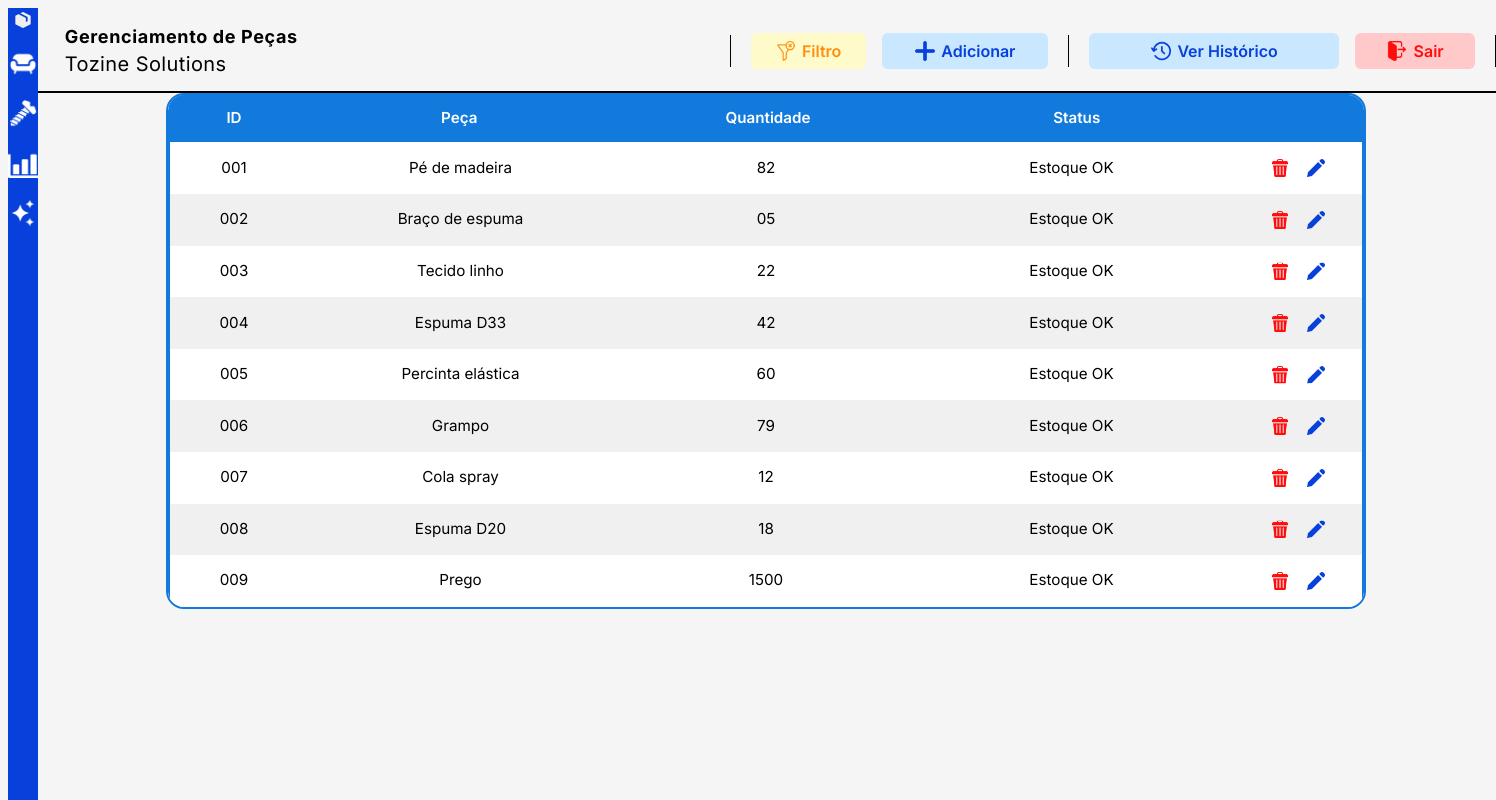
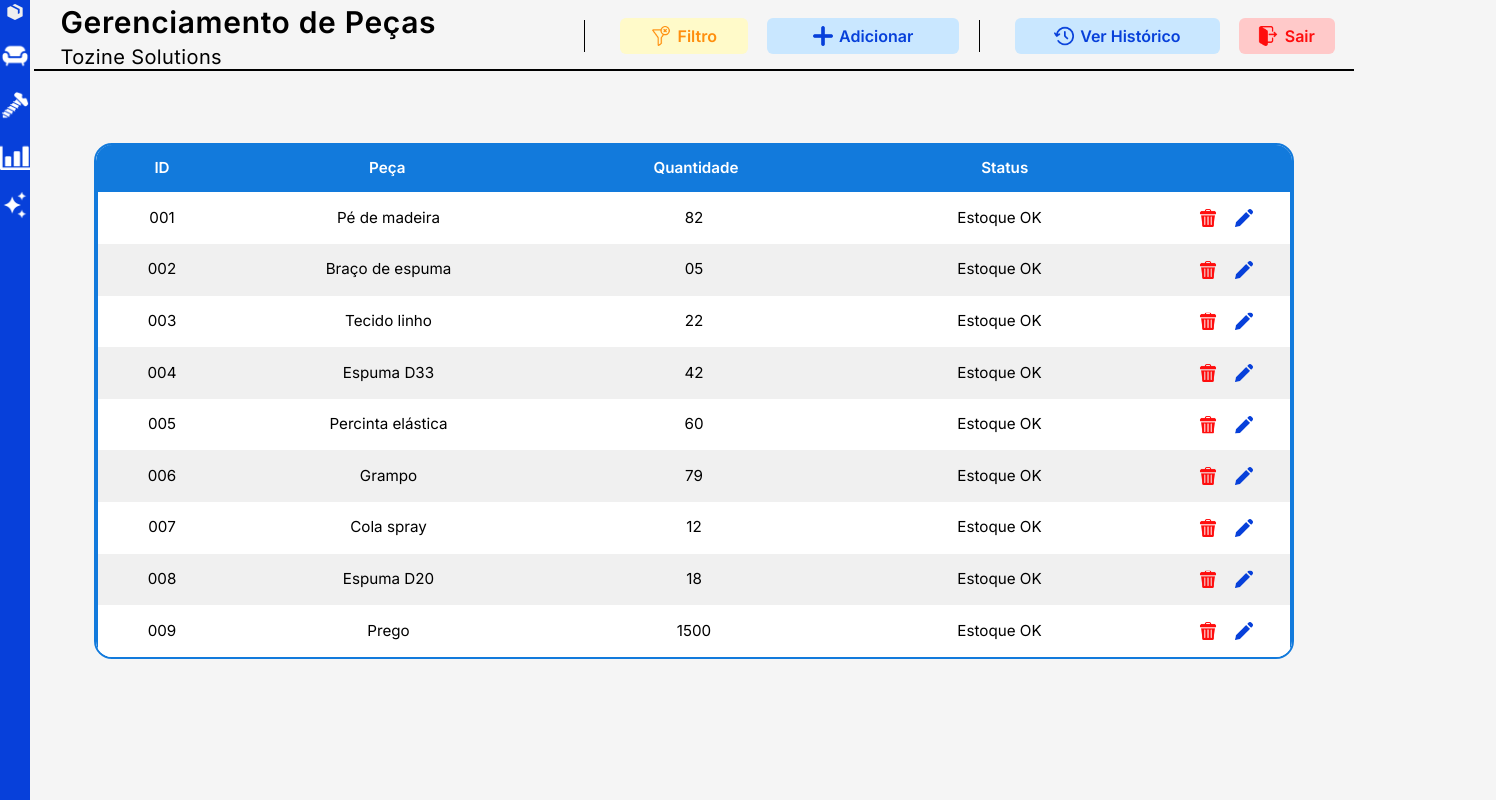
Before and after one commit to Grupo-6-Tozim-Solutions/front-end, a React (Vite) app: page / in a window 1280 px wide. Shown: the top 800 px of the page, 1496 px wide, since content can reach past the window. Built offline with nearby package versions, Linux system fonts and the light colour scheme.

Commit message:
ajustando finalmente

```diff
--- a/src/components/HeaderStorage.jsx
+++ b/src/components/HeaderStorage.jsx
@@ -25,20 +25,23 @@ const HeaderStorage = ({
   logoutWidth,
   logoutBackgroundColor,
   logoutTextColor,
+  buttonMarginLeft,
+  buttonMarginRight,
+  headerMarginBottom, // New prop for bottom margin
   onFilter,
   onAdd,
   onHistory,
   onLogout
 }) => {
   return (
-    <div className="header-container">
+    <div className="header-container" style={{ marginBottom: headerMarginBottom }}>
       <div className="header-text">
         <h1 className="header-title">{title}</h1>
         <p className="header-subtitle">{subtitle}</p>
       </div>
       <div className="header-actions">
-        <DividerPartsStorage />
-        <div className="buttons-group">
+        <DividerPartsStorage className="divider-left" />
+        <div className="buttons-group" style={{ marginLeft: buttonMarginLeft, marginRight: buttonMarginRight }}>
           <ButtonStorage
             icon={filterIcon}
             label={filterText}
@@ -57,7 +60,7 @@ const HeaderStorage = ({
           />
         </div>
         <DividerPartsStorage />
-        <div className="buttons-group">
+        <div className="buttons-group" style={{ marginLeft: buttonMarginLeft, marginRight: buttonMarginRight }}>
           <ButtonStorage
             icon={historyIcon}
             label={historyText}
@@ -75,7 +78,7 @@ const HeaderStorage = ({
             width={logoutWidth}
           />
         </div>
-        <DividerPartsStorage />
+        <div className="espacinho"></div>
       </div>
     </div>
   );
--- a/src/components/HeaderStorageStyle.css
+++ b/src/components/HeaderStorageStyle.css
@@ -6,8 +6,10 @@
   height: 15%;
   border-bottom: solid 2px black;
   margin-top: -1% ;
-    height: 10vh;
+    height: auto;
+    min-height: 5vw;
 }
+
 .header-text {
   display: flex;
   flex-direction: column;
@@ -24,8 +26,9 @@
     line-height: normal;
     letter-spacing: 0.64px;
     margin: 0;
-    font-size: 18px;
-    font-weight: bold;
+    font-size: 30px;
+    margin-right: -50px;
+    white-space: nowrap;
 }
 
 .header-subtitle {
@@ -44,13 +47,22 @@
   display: flex;
   align-items: center;
   gap: 20px;
+  flex: 2;
+  margin-left: 25%;
+  /* justify-content: flex-end; */
+  /* background-color: #FFCCCC;  */
+  position: relative;
+}
+
+.header-actions > .divider-left {
+  margin-left: -40px;
 
 }
 
 .buttons-group {
   display: flex;
   align-items: center;
-  gap: 16px;
+  gap: 19px;
 }
 
 .header-button {
@@ -103,5 +115,7 @@
 
 .exit-button {
   background-color: #FFCCCC;
-
 }
+.espacinho{
+  width: 3vw;
+}
--- a/src/pages/CounchPage.jsx
+++ b/src/pages/CounchPage.jsx
@@ -37,13 +37,10 @@ const CounchPage = () => {
           filterWidth="10vw"
           filterBackgroundColor="#C9E7FF"
           filterTextColor="rgba(7, 64, 218, 1)"
-          onFilter={() => alert("Filtros aplicados")}
-          addText="() Produzir   "
-
+          addText="() Produzir"
           addWidth="15vw"
           addBackgroundColor="rgba(201, 231, 255, 1)"
           addTextColor="rgba(7, 64, 218, 1)"
-          onAdd={() => alert("Adicionar Sofá")}
           historyText="Histórico de Sofás"
           historyIcon="../../public/assets/historyPartsStorage.png"
           historyWidth="18vw"
@@ -51,9 +48,13 @@ const CounchPage = () => {
           historyTextColor="rgba(7, 64, 218, 1)"
           logoutText="Sair"
           logoutIcon="../../public/assets/logoutPartsStorage.png"
-          logoutWidth="10vw"
+          logoutWidth="7vw"
           logoutBackgroundColor="rgba(255, 201, 201, 1)"
           logoutTextColor="rgba(255, 13, 13, 1)"
+          buttonMarginLeft="20px"
+          // buttonMarginRight="25px"
+          onFilter={() => alert("Filtros aplicados")}
+          onAdd={() => alert("Adicionar Sofá")}
           onHistory={() => alert("Histórico de Sofás")}
           onLogout={() => alert("Sair do sistema")}
         />
--- a/src/pages/PartsStorage.jsx
+++ b/src/pages/PartsStorage.jsx
@@ -19,7 +19,10 @@ export function PartsStorage() {
   const [isConfirmationModalOpen, setConfirmationModalOpen] = useState(false);
   const [isLogoutModalOpen, setLogoutModalOpen] = useState(false);
   const [selectedPart, setSelectedPart] = useState(null);
-  const [filterCriteria, setFilterCriteria] = useState({ name: "", order: null }); // Critérios de filtro
+  const [filterCriteria, setFilterCriteria] = useState({
+    name: "",
+    order: null,
+  }); // Critérios de filtro
 
   const handleEdit = (peca) => {
     setSelectedPart(peca); // Define a peça selecionada
@@ -29,9 +32,7 @@ export function PartsStorage() {
   const handleSaveEdit = (updatedPart) => {
     // Atualiza a peça editada na lista
     setPecas((prevPecas) =>
-      prevPecas.map((peca) =>
-        peca.id === updatedPart.id ? updatedPart : peca
-      )
+      prevPecas.map((peca) => (peca.id === updatedPart.id ? updatedPart : peca))
     );
     setEditModalOpen(false); // Fecha o modal de edição
   };
@@ -52,7 +53,9 @@ export function PartsStorage() {
 
   const handleConfirmDelete = () => {
     // Remove a peça selecionada
-    setPecas((prevPecas) => prevPecas.filter((peca) => peca.id !== selectedPart.id));
+    setPecas((prevPecas) =>
+      prevPecas.filter((peca) => peca.id !== selectedPart.id)
+    );
     setConfirmationModalOpen(false); // Fecha o modal de confirmação
   };
 
@@ -70,8 +73,12 @@ export function PartsStorage() {
     // Filtrar por nome (não oculta itens, mas prioriza os correspondentes)
     if (filterCriteria.name) {
       sortedParts = sortedParts.sort((a, b) => {
-        const aMatches = a.nome.toLowerCase().includes(filterCriteria.name.toLowerCase());
-        const bMatches = b.nome.toLowerCase().includes(filterCriteria.name.toLowerCase());
+        const aMatches = a.nome
+          .toLowerCase()
+          .includes(filterCriteria.name.toLowerCase());
+        const bMatches = b.nome
+          .toLowerCase()
+          .includes(filterCriteria.name.toLowerCase());
         return bMatches - aMatches; // Itens correspondentes aparecem primeiro
       });
     }
@@ -82,34 +89,38 @@ export function PartsStorage() {
   const filteredParts = getFilteredAndSortedParts();
 
   return (
-    <div className="header-storage">
-      <SideBarCounch />
-      <div className="main-content">
+    <div className="parts-storage">
+
+          <SideBarCounch />
+
+
         <div className="main-container">
           <HeaderStorage
             title="Gerenciamento de Peças"
             subtitle="Tozine Solutions"
-            filterText="Filtro" // New button
+            filterText="Filtro"
             filterIcon="../../public/assets/filterIcon.png"
-            filterWidth="9vw"
+            filterWidth="10vw"
             filterBackgroundColor="#FFFAC9"
             filterTextColor="#FF8E0D"
-            onFilter={() => setFilterModalOpen(true)} // Action for the new button
             addText="Adicionar"
             addIcon="../../public/assets/addPartsStorage.png"
-            addWidth="13vw"
+            addWidth="15vw"
             addBackgroundColor="rgba(201, 231, 255, 1)"
             addTextColor="rgba(7, 64, 218, 1)"
             historyText="Ver Histórico"
             historyIcon="../../public/assets/historyPartsStorage.png"
-            historyWidth="250px"
+            historyWidth="16vw"
             historyBackgroundColor="rgba(201, 231, 255, 1)"
             historyTextColor="rgba(7, 64, 218, 1)"
             logoutText="Sair"
             logoutIcon="../../public/assets/logoutPartsStorage.png"
-            logoutWidth="120px"
+            logoutWidth="7.5vw"
             logoutBackgroundColor="rgba(255, 201, 201, 1)"
             logoutTextColor="rgba(255, 13, 13, 1)"
+            buttonMarginLeft="2%"
+            headerMarginBottom="6%" // Set bottom margin
+            onFilter={() => setFilterModalOpen(true)}
             onAdd={() => setAddModalOpen(true)}
             onHistory={() => alert("Histórico")}
             onLogout={handleLogout}
@@ -122,10 +133,12 @@ export function PartsStorage() {
               const quantity = peca.quantidade;
 
               // Define o nível de alerta como "critical" se a quantidade for menor que o limite de estoque baixo
-              const warningLevel = quantity < peca.lowStockThreshold ? "critical" : null;
+              const warningLevel =
+                quantity < peca.lowStockThreshold ? "critical" : null;
 
               // Define o status como "Estoque Baixo" se o nível de alerta for "critical"
-              const status = warningLevel === "critical" ? "Estoque Baixo" : "Estoque OK";
+              const status =
+                warningLevel === "critical" ? "Estoque Baixo" : "Estoque OK";
 
               const formattedId = String(peca.id).padStart(3, "0");
               const formattedQty = String(quantity).padStart(2, "0");
@@ -146,7 +159,6 @@ export function PartsStorage() {
             })}
           </div>
         </div>
-      </div>
 
       {/* Modais */}
       <AddPartModal
--- a/src/pages/PartsStorageStyle.css
+++ b/src/pages/PartsStorageStyle.css
@@ -3,7 +3,7 @@
     padding: 0;
     text-align: center;
 }
-.header-storage{
+.parts-storage{
     display: flex;
     flex-direction: row;
 }
@@ -35,5 +35,5 @@ body {
     width: 100%;
     height: 95vh;
     padding: 1rem 0;
-    margin: 0 4rem;
+    margin: 0 4rem ;
 }
--- a/src/styles/sideBarStyle.css
+++ b/src/styles/sideBarStyle.css
@@ -5,9 +5,11 @@
     height: 100vw;
     background-color: rgba(7, 64, 218, 1);
     align-items: center;
-    cursor: pointer;
     transition: width 0.3s ease;
     z-index: 5;
+    img{
+      cursor: pointer;
+    }
   }
 
   .SideBar-Counch.expanded {
@@ -28,6 +30,7 @@
     flex-direction: column;
     align-items: center;
     gap: 20px;
+    cursor: pointer;
   }
 
   .menu-item {
```
Also changed, not shown: src/index.css (+5 -8 lines). Lines whose indentation alone changed are shown as unchanged.
